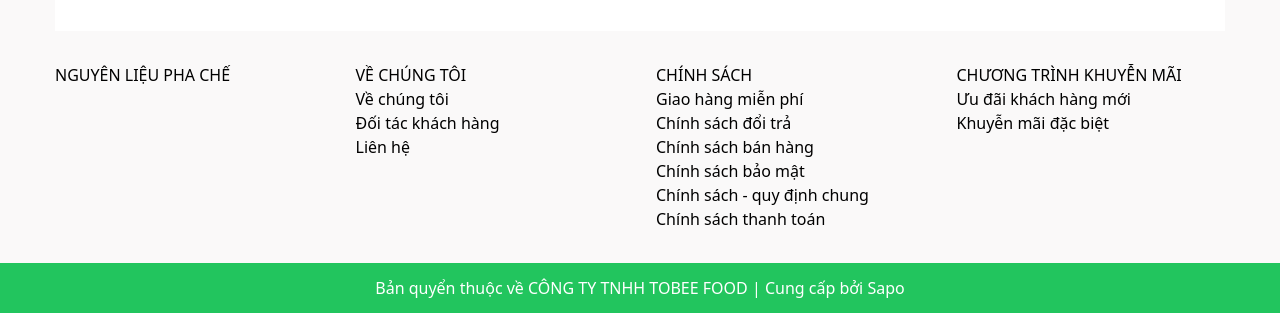
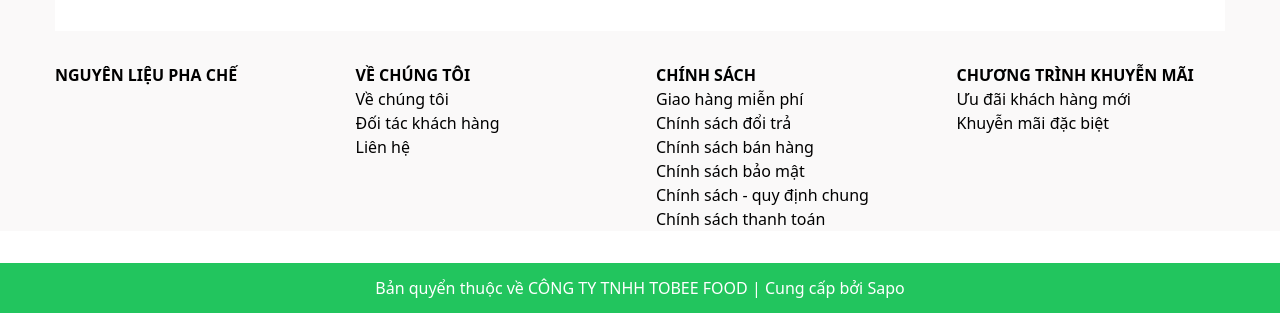
Before and after one commit to trieu2002/BTL-PHP, a PHP site: page /index.php in a window 1280 px wide. Shown: the part 1504-1817 px from the top of the page. Run offline with PHP 8.4, Linux system fonts and the light colour scheme; data that the repository does not hold is empty; some libraries are stand-ins or nearby versions.

Commit message:
commit:finnaly fontend

```diff
--- a/components/footer.php
+++ b/components/footer.php
@@ -6,9 +6,9 @@
 
 ?>
 
-<div class="w-[1170px] mx-auto grid grid-cols-4 gap-8">
+<div class="w-[1170px] mx-auto grid grid-cols-4 gap-8 mt-10">
     <div>
-        <h2 class="text-uppercase">NGUYÊN LIỆU PHA CHẾ</h2>
+        <h2 class="font-bold">NGUYÊN LIỆU PHA CHẾ</h2>
         <ul>
             <?php while ($item = mysqli_fetch_array($result)): ?>
             <li><?= $item['name'] ?>.</li>
@@ -20,7 +20,7 @@
         </ul>
     </div>
     <div>
-        <h2>VỀ CHÚNG TÔI</h2>
+        <h2 class="font-bold">VỀ CHÚNG TÔI</h2>
         <ul>
             <li>Về chúng tôi</li>
             <li>Đối tác khách hàng</li>
@@ -28,7 +28,7 @@
         </ul>
     </div>
     <div>
-        <h2>CHÍNH SÁCH</h2>
+        <h2 class="font-bold">CHÍNH SÁCH</h2>
         <ul>
             <li>Giao hàng miễn phí</li>
             <li>Chính sách đổi trả</li>
@@ -39,7 +39,7 @@
         </ul>
     </div>
     <div>
-        <h2>CHƯƠNG TRÌNH KHUYỄN MÃI</h2>
+        <h2 class="font-bold">CHƯƠNG TRÌNH KHUYỄN MÃI</h2>
         <ul>
             <li>Ưu đãi khách hàng mới</li>
             <li>Khuyễn mãi đặc biệt</li>
--- a/index.php
+++ b/index.php
@@ -86,9 +86,9 @@
 
         ?>
             <?php include "./components/footer.php" ?>
-            <?php include "./components/copyright.php"; ?>
+
         </div>
-
+        <?php include "./components/copyright.php"; ?>
 
     </div>
 </body>
```
